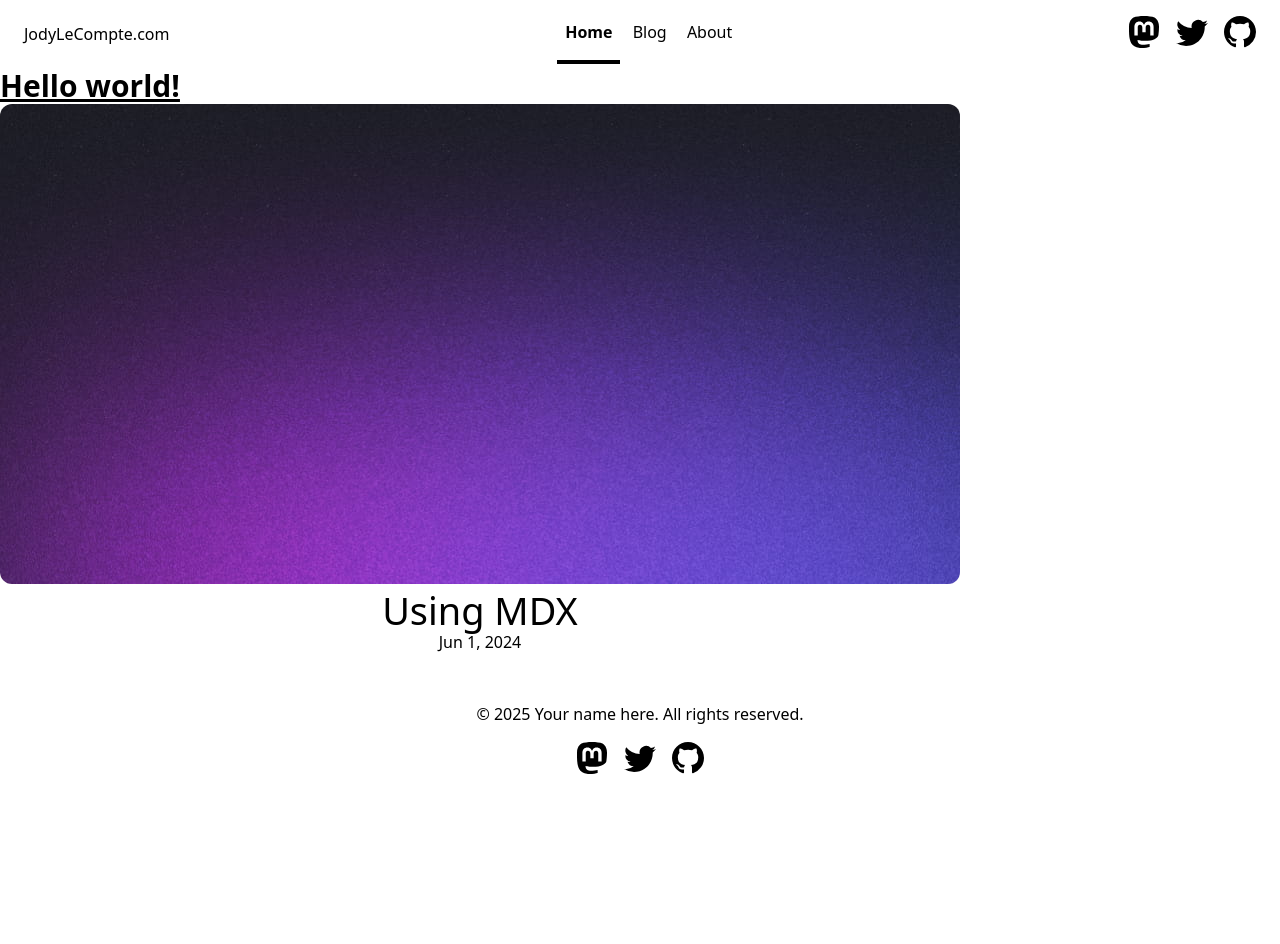
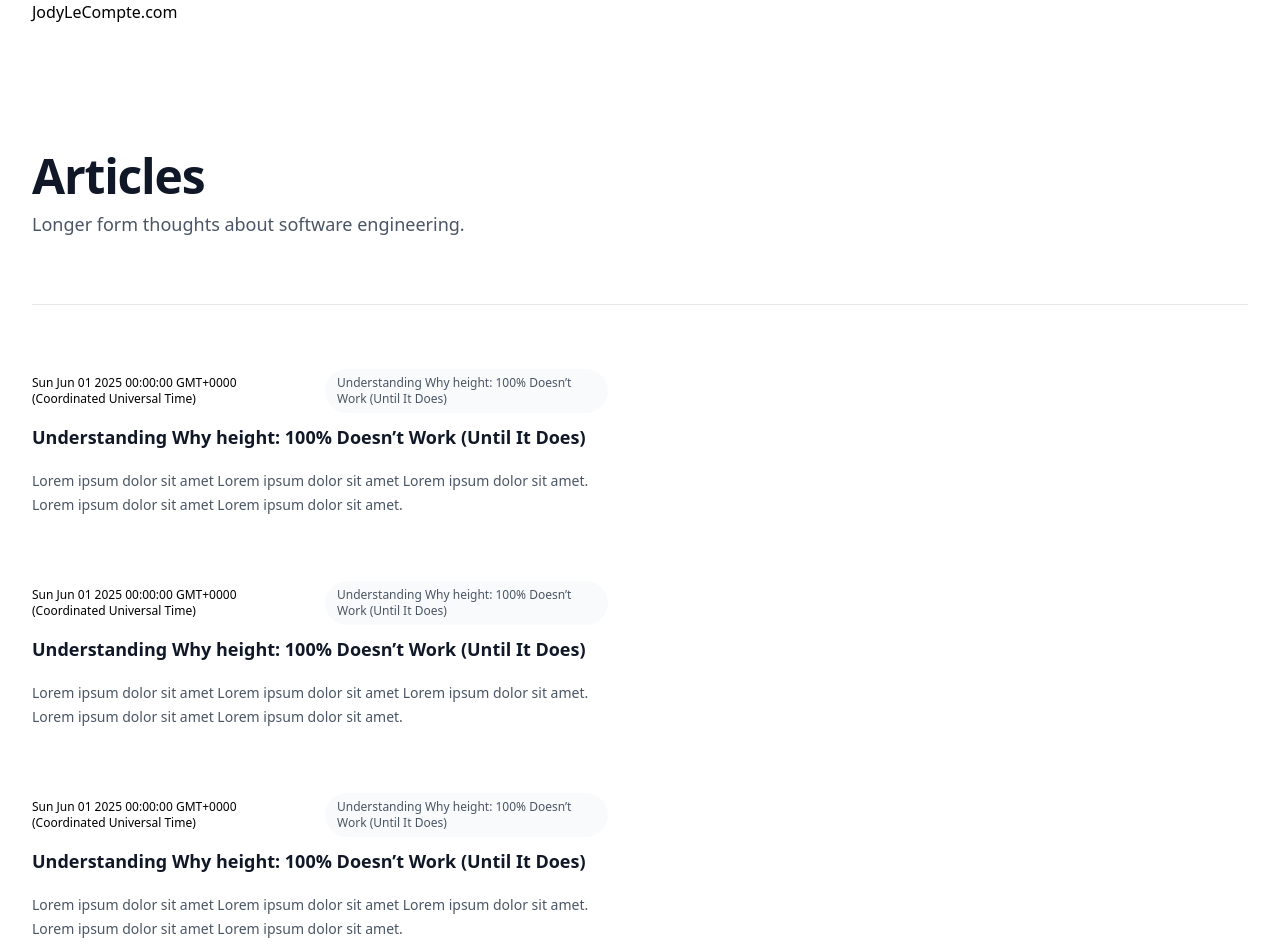
Before and after one commit to jodylecompte/jodylecompte.com, an Astro site: page / in a window 1280 px wide. Shown: the top 944 px of the page. Before the commit the page ends 870 px from the top, so only its background shows below. Built offline with nearby package versions, Linux system fonts and the light colour scheme; Astro itself is replaced by a stand-in of ours.

Commit message:
Start scaffolding layout + blog content

```diff
--- a/src/components/Header.astro
+++ b/src/components/Header.astro
@@ -1,85 +1,10 @@
 ---
-import HeaderLink from './HeaderLink.astro';
-import { SITE_TITLE } from '../consts';
+import HeaderLink from "./HeaderLink.astro";
+import { SITE_TITLE } from "../consts";
 ---
 
-<header>
-	<nav>
-		<h2><a href="/">{SITE_TITLE}</a></h2>
-		<div class="internal-links">
-			<HeaderLink href="/">Home</HeaderLink>
-			<HeaderLink href="/blog">Blog</HeaderLink>
-			<HeaderLink href="/about">About</HeaderLink>
-		</div>
-		<div class="social-links">
-			<a href="https://m.webtoo.ls/@astro" target="_blank">
-				<span class="sr-only">Follow Astro on Mastodon</span>
-				<svg viewBox="0 0 16 16" aria-hidden="true" width="32" height="32"
-					><path
-						fill="currentColor"
-						d="M11.19 12.195c2.016-.24 3.77-1.475 3.99-2.603.348-1.778.32-4.339.32-4.339 0-3.47-2.286-4.488-2.286-4.488C12.062.238 10.083.017 8.027 0h-.05C5.92.017 3.942.238 2.79.765c0 0-2.285 1.017-2.285 4.488l-.002.662c-.004.64-.007 1.35.011 2.091.083 3.394.626 6.74 3.78 7.57 1.454.383 2.703.463 3.709.408 1.823-.1 2.847-.647 2.847-.647l-.06-1.317s-1.303.41-2.767.36c-1.45-.05-2.98-.156-3.215-1.928a3.614 3.614 0 0 1-.033-.496s1.424.346 3.228.428c1.103.05 2.137-.064 3.188-.189zm1.613-2.47H11.13v-4.08c0-.859-.364-1.295-1.091-1.295-.804 0-1.207.517-1.207 1.541v2.233H7.168V5.89c0-1.024-.403-1.541-1.207-1.541-.727 0-1.091.436-1.091 1.296v4.079H3.197V5.522c0-.859.22-1.541.66-2.046.456-.505 1.052-.764 1.793-.764.856 0 1.504.328 1.933.983L8 4.39l.417-.695c.429-.655 1.077-.983 1.934-.983.74 0 1.336.259 1.791.764.442.505.661 1.187.661 2.046v4.203z"
-					></path></svg
-				>
-			</a>
-			<a href="https://twitter.com/astrodotbuild" target="_blank">
-				<span class="sr-only">Follow Astro on Twitter</span>
-				<svg viewBox="0 0 16 16" aria-hidden="true" width="32" height="32"
-					><path
-						fill="currentColor"
-						d="M5.026 15c6.038 0 9.341-5.003 9.341-9.334 0-.14 0-.282-.006-.422A6.685 6.685 0 0 0 16 3.542a6.658 6.658 0 0 1-1.889.518 3.301 3.301 0 0 0 1.447-1.817 6.533 6.533 0 0 1-2.087.793A3.286 3.286 0 0 0 7.875 6.03a9.325 9.325 0 0 1-6.767-3.429 3.289 3.289 0 0 0 1.018 4.382A3.323 3.323 0 0 1 .64 6.575v.045a3.288 3.288 0 0 0 2.632 3.218 3.203 3.203 0 0 1-.865.115 3.23 3.23 0 0 1-.614-.057 3.283 3.283 0 0 0 3.067 2.277A6.588 6.588 0 0 1 .78 13.58a6.32 6.32 0 0 1-.78-.045A9.344 9.344 0 0 0 5.026 15z"
-					></path></svg
-				>
-			</a>
-			<a href="https://github.com/withastro/astro" target="_blank">
-				<span class="sr-only">Go to Astro's GitHub repo</span>
-				<svg viewBox="0 0 16 16" aria-hidden="true" width="32" height="32"
-					><path
-						fill="currentColor"
-						d="M8 0C3.58 0 0 3.58 0 8c0 3.54 2.29 6.53 5.47 7.59.4.07.55-.17.55-.38 0-.19-.01-.82-.01-1.49-2.01.37-2.53-.49-2.69-.94-.09-.23-.48-.94-.82-1.13-.28-.15-.68-.52-.01-.53.63-.01 1.08.58 1.23.82.72 1.21 1.87.87 2.33.66.07-.52.28-.87.51-1.07-1.78-.2-3.64-.89-3.64-3.95 0-.87.31-1.59.82-2.15-.08-.2-.36-1.02.08-2.12 0 0 .67-.21 2.2.82.64-.18 1.32-.27 2-.27.68 0 1.36.09 2 .27 1.53-1.04 2.2-.82 2.2-.82.44 1.1.16 1.92.08 2.12.51.56.82 1.27.82 2.15 0 3.07-1.87 3.75-3.65 3.95.29.25.54.73.54 1.48 0 1.07-.01 1.93-.01 2.2 0 .21.15.46.55.38A8.012 8.012 0 0 0 16 8c0-4.42-3.58-8-8-8z"
-					></path></svg
-				>
-			</a>
-		</div>
-	</nav>
+<header class="container">
+  <nav>
+    <h1><a href="/">{SITE_TITLE}</a></h1>
+  </nav>
 </header>
-<style>
-	header {
-		margin: 0;
-		padding: 0 1em;
-		background: white;
-		box-shadow: 0 2px 8px rgba(var(--black), 5%);
-	}
-	h2 {
-		margin: 0;
-		font-size: 1em;
-	}
-
-	h2 a,
-	h2 a.active {
-		text-decoration: none;
-	}
-	nav {
-		display: flex;
-		align-items: center;
-		justify-content: space-between;
-	}
-	nav a {
-		padding: 1em 0.5em;
-		color: var(--black);
-		border-bottom: 4px solid transparent;
-		text-decoration: none;
-	}
-	nav a.active {
-		text-decoration: none;
-		border-bottom-color: var(--accent);
-	}
-	.social-links,
-	.social-links a {
-		display: flex;
-	}
-	@media (max-width: 720px) {
-		.social-links {
-			display: none;
-		}
-	}
-</style>
--- a/src/content/blog/using-mdx.mdx
+++ b/src/content/blog/example-1.mdx
@@ -1,8 +1,8 @@
 ---
-title: 'Using MDX'
-description: 'Lorem ipsum dolor sit amet'
-pubDate: 'Jun 01 2024'
-heroImage: '/blog-placeholder-5.jpg'
+title: "Understanding Why height: 100% Doesn’t Work (Until It Does)"
+description: "Lorem ipsum dolor sit amet Lorem ipsum dolor sit amet Lorem ipsum dolor sit amet. Lorem ipsum dolor sit amet Lorem ipsum dolor sit amet."
+pubDate: "Jun 01 2025"
+heroImage: "/blog-placeholder-5.jpg"
 ---
 
 This theme comes with the [@astrojs/mdx](https://docs.astro.build/en/guides/integrations-guide/mdx/) integration installed and configured in your `astro.config.mjs` config file. If you prefer not to use MDX, you can disable support by removing the integration from your config file.
@@ -18,10 +18,10 @@ If you have existing content authored in MDX, this integration will hopefully ma
 Here is how you import and use a UI component inside of MDX.
 When you open this page in the browser, you should see the clickable button below.
 
-import HeaderLink from '../../components/HeaderLink.astro';
+import HeaderLink from "../../components/HeaderLink.astro";
 
 <HeaderLink href="#" onclick="alert('clicked!')">
-	Embedded component in MDX
+  Embedded component in MDX
 </HeaderLink>
 
 ## More Links
--- /dev/null
+++ b/src/content/blog/example-2.mdx
@@ -0,0 +1,31 @@
+---
+title: "Understanding Why height: 100% Doesn’t Work (Until It Does)"
+description: "Lorem ipsum dolor sit amet Lorem ipsum dolor sit amet Lorem ipsum dolor sit amet. Lorem ipsum dolor sit amet Lorem ipsum dolor sit amet."
+pubDate: "Jun 01 2025"
+heroImage: "/blog-placeholder-5.jpg"
+---
+
+This theme comes with the [@astrojs/mdx](https://docs.astro.build/en/guides/integrations-guide/mdx/) integration installed and configured in your `astro.config.mjs` config file. If you prefer not to use MDX, you can disable support by removing the integration from your config file.
+
+## Why MDX?
+
+MDX is a special flavor of Markdown that supports embedded JavaScript & JSX syntax. This unlocks the ability to [mix JavaScript and UI Components into your Markdown content](https://docs.astro.build/en/guides/markdown-content/#mdx-features) for things like interactive charts or alerts.
+
+If you have existing content authored in MDX, this integration will hopefully make migrating to Astro a breeze.
+
+## Example
+
+Here is how you import and use a UI component inside of MDX.
+When you open this page in the browser, you should see the clickable button below.
+
+import HeaderLink from "../../components/HeaderLink.astro";
+
+<HeaderLink href="#" onclick="alert('clicked!')">
+  Embedded component in MDX
+</HeaderLink>
+
+## More Links
+
+- [MDX Syntax Documentation](https://mdxjs.com/docs/what-is-mdx)
+- [Astro Usage Documentation](https://docs.astro.build/en/guides/markdown-content/#markdown-and-mdx-pages)
+- **Note:** [Client Directives](https://docs.astro.build/en/reference/directives-reference/#client-directives) are still required to create interactive components. Otherwise, all components in your MDX will render as static HTML (no JavaScript) by default.
--- /dev/null
+++ b/src/content/blog/example-3.mdx
@@ -0,0 +1,31 @@
+---
+title: "Understanding Why height: 100% Doesn’t Work (Until It Does)"
+description: "Lorem ipsum dolor sit amet Lorem ipsum dolor sit amet Lorem ipsum dolor sit amet. Lorem ipsum dolor sit amet Lorem ipsum dolor sit amet."
+pubDate: "Jun 01 2025"
+heroImage: "/blog-placeholder-5.jpg"
+---
+
+This theme comes with the [@astrojs/mdx](https://docs.astro.build/en/guides/integrations-guide/mdx/) integration installed and configured in your `astro.config.mjs` config file. If you prefer not to use MDX, you can disable support by removing the integration from your config file.
+
+## Why MDX?
+
+MDX is a special flavor of Markdown that supports embedded JavaScript & JSX syntax. This unlocks the ability to [mix JavaScript and UI Components into your Markdown content](https://docs.astro.build/en/guides/markdown-content/#mdx-features) for things like interactive charts or alerts.
+
+If you have existing content authored in MDX, this integration will hopefully make migrating to Astro a breeze.
+
+## Example
+
+Here is how you import and use a UI component inside of MDX.
+When you open this page in the browser, you should see the clickable button below.
+
+import HeaderLink from "../../components/HeaderLink.astro";
+
+<HeaderLink href="#" onclick="alert('clicked!')">
+  Embedded component in MDX
+</HeaderLink>
+
+## More Links
+
+- [MDX Syntax Documentation](https://mdxjs.com/docs/what-is-mdx)
+- [Astro Usage Documentation](https://docs.astro.build/en/guides/markdown-content/#markdown-and-mdx-pages)
+- **Note:** [Client Directives](https://docs.astro.build/en/reference/directives-reference/#client-directives) are still required to create interactive components. Otherwise, all components in your MDX will render as static HTML (no JavaScript) by default.
--- /dev/null
+++ b/src/content/blog/example-4.mdx
@@ -0,0 +1,31 @@
+---
+title: "Understanding Why height: 100% Doesn’t Work (Until It Does)"
+description: "Lorem ipsum dolor sit amet Lorem ipsum dolor sit amet Lorem ipsum dolor sit amet. Lorem ipsum dolor sit amet Lorem ipsum dolor sit amet."
+pubDate: "Jun 01 2025"
+heroImage: "/blog-placeholder-5.jpg"
+---
+
+This theme comes with the [@astrojs/mdx](https://docs.astro.build/en/guides/integrations-guide/mdx/) integration installed and configured in your `astro.config.mjs` config file. If you prefer not to use MDX, you can disable support by removing the integration from your config file.
+
+## Why MDX?
+
+MDX is a special flavor of Markdown that supports embedded JavaScript & JSX syntax. This unlocks the ability to [mix JavaScript and UI Components into your Markdown content](https://docs.astro.build/en/guides/markdown-content/#mdx-features) for things like interactive charts or alerts.
+
+If you have existing content authored in MDX, this integration will hopefully make migrating to Astro a breeze.
+
+## Example
+
+Here is how you import and use a UI component inside of MDX.
+When you open this page in the browser, you should see the clickable button below.
+
+import HeaderLink from "../../components/HeaderLink.astro";
+
+<HeaderLink href="#" onclick="alert('clicked!')">
+  Embedded component in MDX
+</HeaderLink>
+
+## More Links
+
+- [MDX Syntax Documentation](https://mdxjs.com/docs/what-is-mdx)
+- [Astro Usage Documentation](https://docs.astro.build/en/guides/markdown-content/#markdown-and-mdx-pages)
+- **Note:** [Client Directives](https://docs.astro.build/en/reference/directives-reference/#client-directives) are still required to create interactive components. Otherwise, all components in your MDX will render as static HTML (no JavaScript) by default.
--- a/src/pages/index.astro
+++ b/src/pages/index.astro
@@ -15,102 +15,71 @@ const posts = (await getCollection("blog")).sort(
 <html lang="en">
   <head>
     <BaseHead title={SITE_TITLE} description={SITE_DESCRIPTION} />
-    <style>
-      main {
-        width: 960px;
-      }
-      ul {
-        display: flex;
-        flex-wrap: wrap;
-        gap: 2rem;
-        list-style-type: none;
-        margin: 0;
-        padding: 0;
-      }
-      ul li {
-        width: calc(50% - 1rem);
-      }
-      ul li * {
-        text-decoration: none;
-        transition: 0.2s ease;
-      }
-      ul li:first-child {
-        width: 100%;
-        margin-bottom: 1rem;
-        text-align: center;
-      }
-      ul li:first-child img {
-        width: 100%;
-      }
-      ul li:first-child .title {
-        font-size: 2.369rem;
-      }
-      ul li img {
-        margin-bottom: 0.5rem;
-        border-radius: 12px;
-      }
-      ul li a {
-        display: block;
-      }
-      .title {
-        margin: 0;
-        color: rgb(var(--black));
-        line-height: 1;
-      }
-      .date {
-        margin: 0;
-        color: rgb(var(--gray));
-      }
-      ul li a:hover h4,
-      ul li a:hover .date {
-        color: rgb(var(--accent));
-      }
-      ul a:hover img {
-        box-shadow: var(--box-shadow);
-      }
-      @media (max-width: 720px) {
-        ul {
-          gap: 0.5em;
-        }
-        ul li {
-          width: 100%;
-          text-align: center;
-        }
-        ul li:first-child {
-          margin-bottom: 0;
-        }
-        ul li:first-child .title {
-          font-size: 1.563em;
-        }
-      }
-    </style>
   </head>
   <body>
     <Header />
-    <h1 class="text-3xl font-bold underline">Hello world!</h1>
     <main>
-      <section>
-        <ul>
+      <div class="bg-white py-24 sm:py-32">
+        <div class="mx-auto max-w-7xl px-6 lg:px-8">
+          <div class="mx-auto">
+            <h2
+              class="text-4xl font-semibold tracking-tight text-pretty text-gray-900 sm:text-5xl"
+            >
+              Articles
+            </h2>
+            <p class="mt-2 text-lg/8 text-gray-600">
+              Longer form thoughts about software engineering.
+            </p>
+            <div
+              class="mt-10 space-y-16 border-t border-gray-200 pt-10 sm:mt-16 sm:pt-16"
+            >
               {
                 posts.map((post) => (
-              <li>
-                <a href={`/blog/${post.id}/`}>
+                  <article class="flex max-w-xl flex-col items-start justify-between">
+                    <div class="flex items-center gap-x-4 text-xs">
+                      {post.data.pubDate}
+
+                      <a
+                        href=""
+                        class="relative z-10 rounded-full bg-gray-50 px-3 py-1.5 font-medium text-gray-600 hover:bg-gray-100"
+                      >
+                        {post.data.title}
+                      </a>
+                    </div>
+                    <div class="group relative">
+                      <h3 class="mt-3 text-lg/6 font-semibold text-gray-900 group-hover:text-gray-600">
+                        <a href="">
+                          <span class="absolute inset-0" />
+                          {post.data.title}
+                        </a>
+                      </h3>
+                      <p class="mt-5 line-clamp-3 text-sm/6 text-gray-600">
+                        {post.data.description}
+                      </p>
+                    </div>
+                    {/* <div class="relative mt-8 flex items-center gap-x-4">
                       <img
-                    width={720}
-                    height={360}
-                    src={post.data.heroImage}
                         alt=""
+                        src={post.author.imageUrl}
+                        class="size-10 rounded-full bg-gray-50"
                       />
-                  <h4 class="title">{post.data.title}</h4>
-                  <p class="date">
-                    <FormattedDate date={post.data.pubDate} />
+                      <div class="text-sm/6">
+                        <p class="font-semibold text-gray-900">
+                          <a href={post.author.href}>
+                            <span class="absolute inset-0" />
+                            {post.author.name}
+                          </a>
                         </p>
-                </a>
-              </li>
+                        <p class="text-gray-600">{post.author.role}</p>
+                      </div>
+                    </div> */}
+                  </article>
                 ))
               }
-        </ul>
-      </section>
+            </div>
+          </div>
+        </div>
+      </div>
     </main>
     <Footer />
   </body>
--- a/src/styles/global.css
+++ b/src/styles/global.css
@@ -1 +1,8 @@
 @import "tailwindcss";
+
+.container {
+    @apply mx-auto;
+    @apply max-w-7xl;
+    @apply px-6;
+    @apply lg:px-8;
+}
```
Lines whose indentation alone changed are shown as unchanged.
